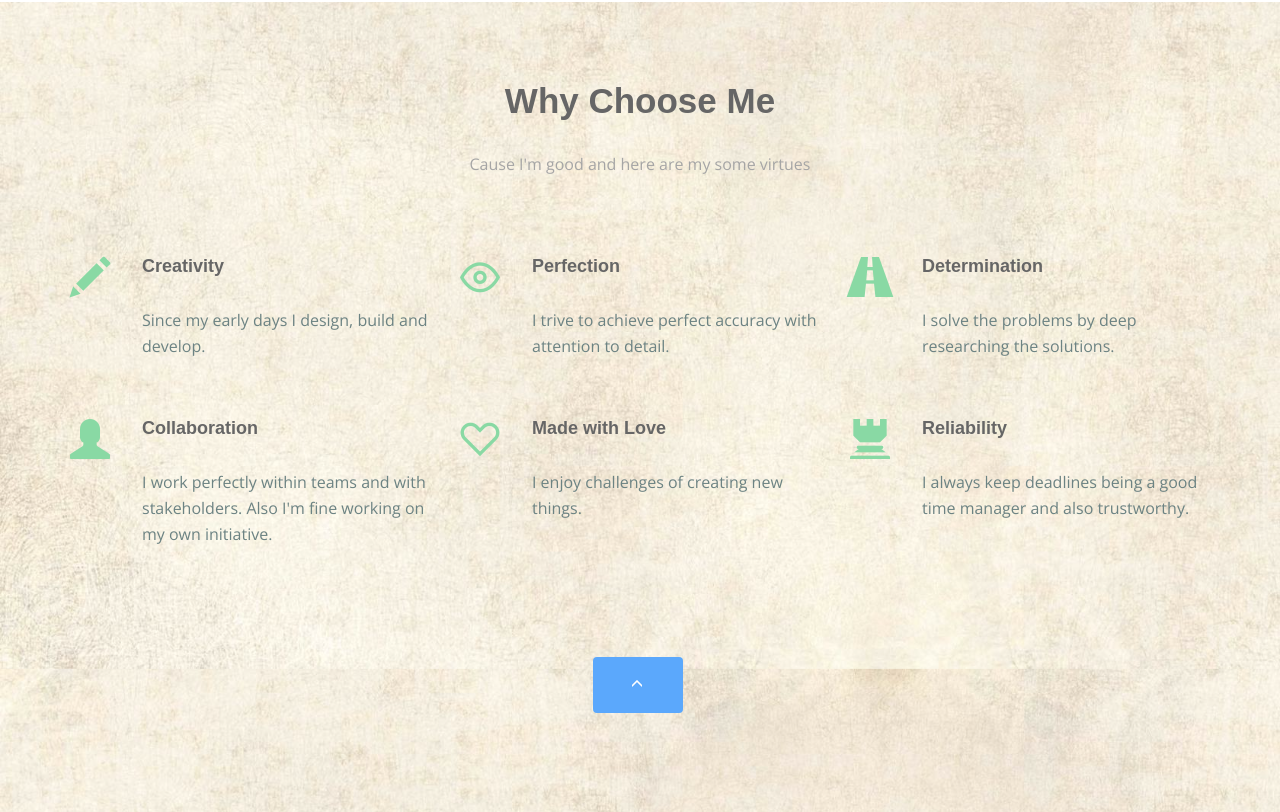
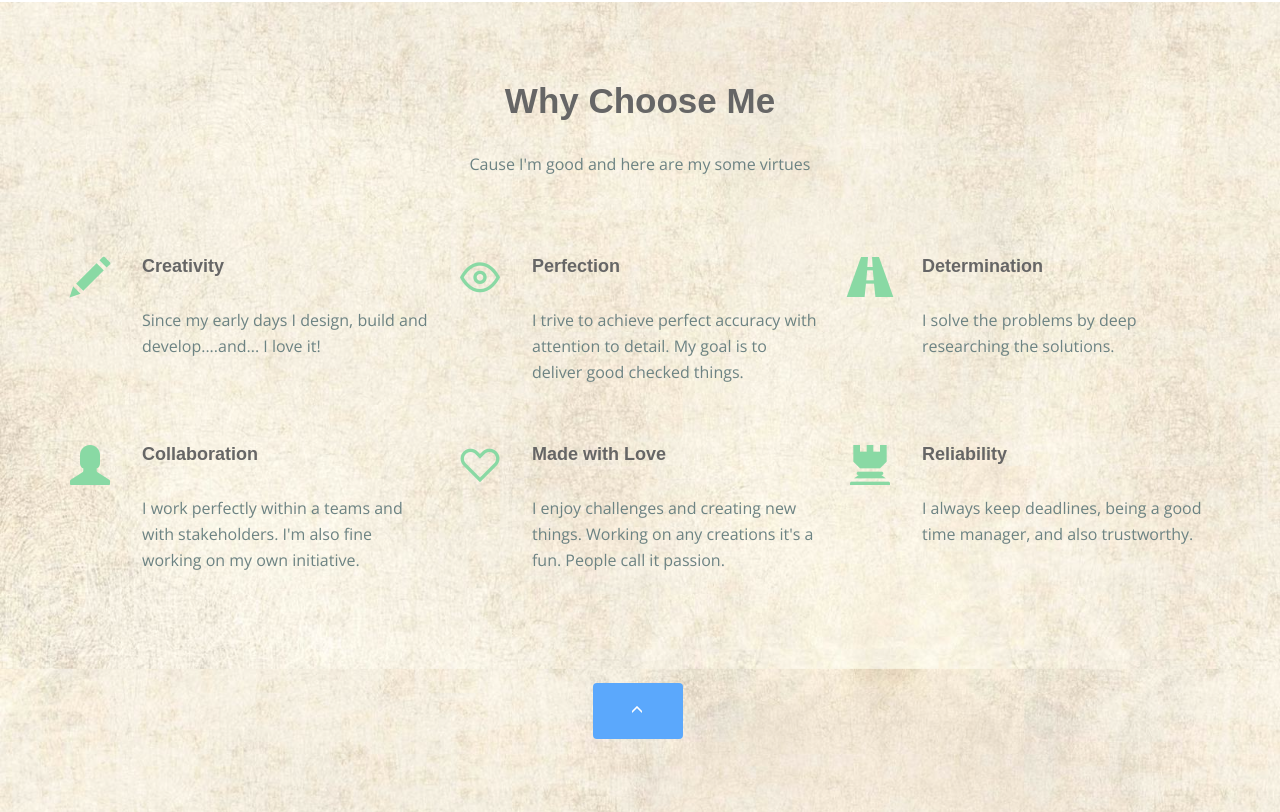
Before and after one commit to lecjan/portfolio, a plain HTML site: page public_html/index.html in a window 1280 px wide. Shown: the part 1864-2676 px from the top of the page. Drawn offline with nearby package versions, Linux system fonts and the light colour scheme; files whose address does not match are found by name; a web font is replaced by a local one.

Commit message:
wording 2

```diff
--- a/public_html/index.html
+++ b/public_html/index.html
@@ -331,7 +331,7 @@
                                     <div class="row p-b">
                                             <div class="col-md-6 col-md-offset-3 text-center">
                                                     <h2 class="fh5co-heading wow fadeInUp" data-wow-duration=".2s" data-wow-delay=".2s">Why Choose Me</h2>
-                                                    <p class="wow fadeInUp" data-wow-duration="1s" data-wow-delay=".4s">Cause I'm good and here are my some virtues</p>
+                                                    <p class="wow fadeInUp" data-wow-duration="1s" data-wow-delay=".4s" style="color: darkslategray;">Cause I'm good and here are my some virtues</p>
                                             </div>
                                     </div>
                                     <div class="row">
@@ -339,17 +339,16 @@
                                             <div class="fh5co-icon"><i class="glyphicon glyphicon-pencil"></i></div>
                                             <div class="fh5co-desc" style="color: darkslategray;">
                                                 <h3>Creativity</h3>
-                                                <p>Since my early days I design, build and develop. </p>
+                                                <p>Since my early days I design, build and develop....and... I love it! </p>
                                             </div>
                                         </div>
                                         <div class="col-md-4 col-sm-6 col-xs-6 col-xxs-12 fh5co-feature wow fadeInUp" data-wow-duration=".5s" data-wow-delay=".8s">
                                             <div class="fh5co-icon"><i class="icon-eye22"></i></div>
                                             <div class="fh5co-desc" style="color: darkslategray;">
                                                 <h3>Perfection</h3>
-                                                <p>I trive to achieve perfect accuracy with attention to detail.</p>
+                                                <p>I trive to achieve perfect accuracy with attention to detail. My goal is to deliver good checked things.</p>
                                             </div>
                                         </div>
-                                        <div class="clearfix visible-sm-block visible-xs-block"></div>
                                         <div class="col-md-4 col-sm-6 col-xs-6 col-xxs-12 fh5co-feature wow fadeInUp" data-wow-duration=".5s" data-wow-delay="1s">
                                             <div class="fh5co-icon"><i class="glyphicon glyphicon-road"></i></div>
                                             <div class="fh5co-desc" style="color: darkslategray;">
@@ -357,11 +356,14 @@
                                                 <p>I solve the problems by deep researching the solutions.</p>
                                             </div>
                                         </div>
+                                        <div class="clearfix visible-sm-block visible-xs-block"></div>
+                                    </div>
+                                    <div class="row">
                                         <div class="col-md-4 col-sm-6 col-xs-6 col-xxs-12 fh5co-feature wow fadeInUp" data-wow-duration=".5s" data-wow-delay="1.2s">
                                             <div class="fh5co-icon"><i class="glyphicon glyphicon-user"></i></div>
                                             <div class="fh5co-desc" style="color: darkslategray;">
                                                 <h3>Collaboration</h3>
-                                                <p>I work perfectly within teams and with stakeholders. Also I'm fine working on my own initiative.</p>
+                                                <p>I work perfectly within a teams and with stakeholders. I'm also fine working on my own initiative.</p>
                                             </div>
                                         </div>
                                         <div class="clearfix visible-sm-block visible-xs-block"></div>
@@ -369,14 +371,14 @@
                                             <div class="fh5co-icon"><i class="icon-heart22"></i></div>
                                             <div class="fh5co-desc" style="color: darkslategray;">
                                                 <h3>Made with Love</h3>
-                                                <p>I enjoy challenges of creating new things.</p>
+                                                <p>I enjoy challenges and creating new things. Working on any creations it's a fun. People call it passion.</p>
                                             </div>
                                         </div>
                                         <div class="col-md-4 col-sm-6 col-xs-6 col-xxs-12 fh5co-feature wow fadeInUp" data-wow-duration=".5s" data-wow-delay="1.6s">
                                             <div class="fh5co-icon"><i class="glyphicon glyphicon-tower"></i></div>
                                             <div class="fh5co-desc" style="color: darkslategray;">
                                                 <h3>Reliability</h3>
-                                                <p>I always keep deadlines being a good time manager and also trustworthy.</p>
+                                                <p>I always keep deadlines, being a good time manager, and also trustworthy.</p>
                                             </div>
                                         </div>
                                         <div class="clearfix visible-sm-block visible-xs-block"></div>
```
